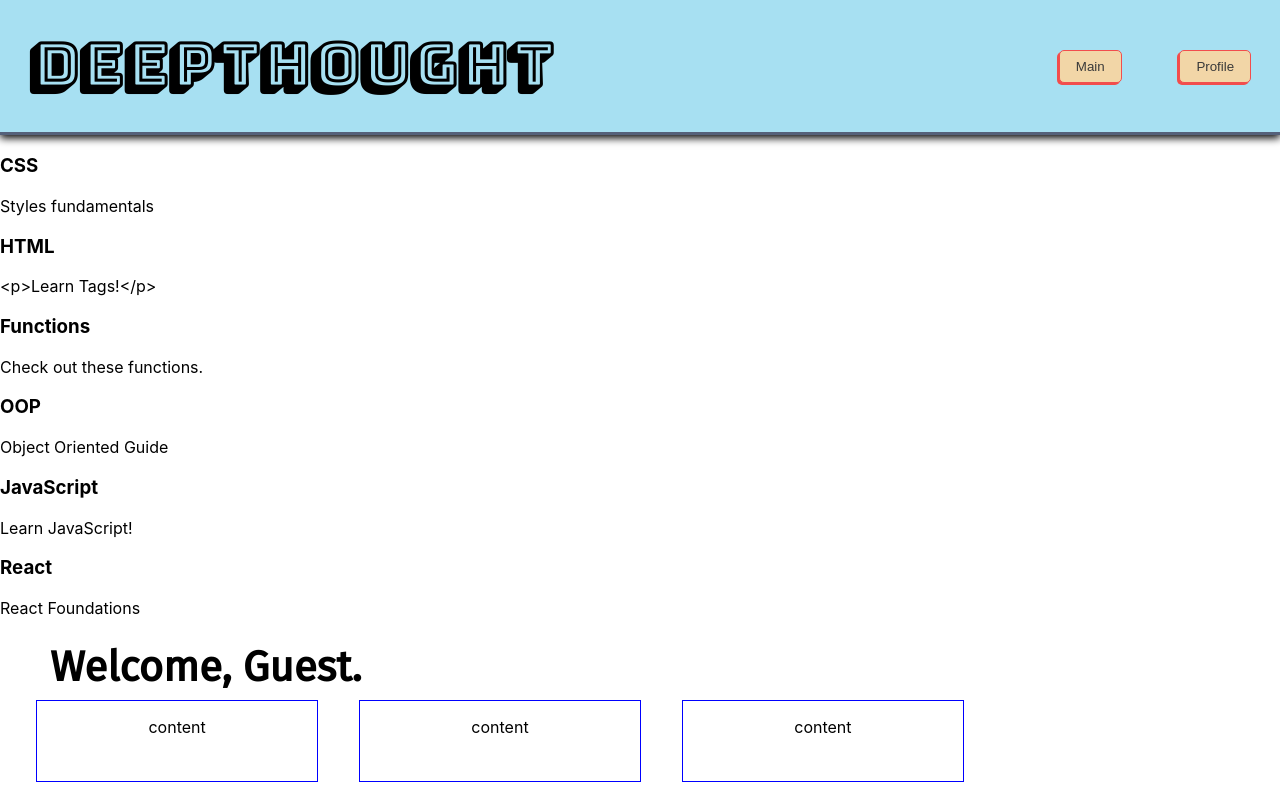
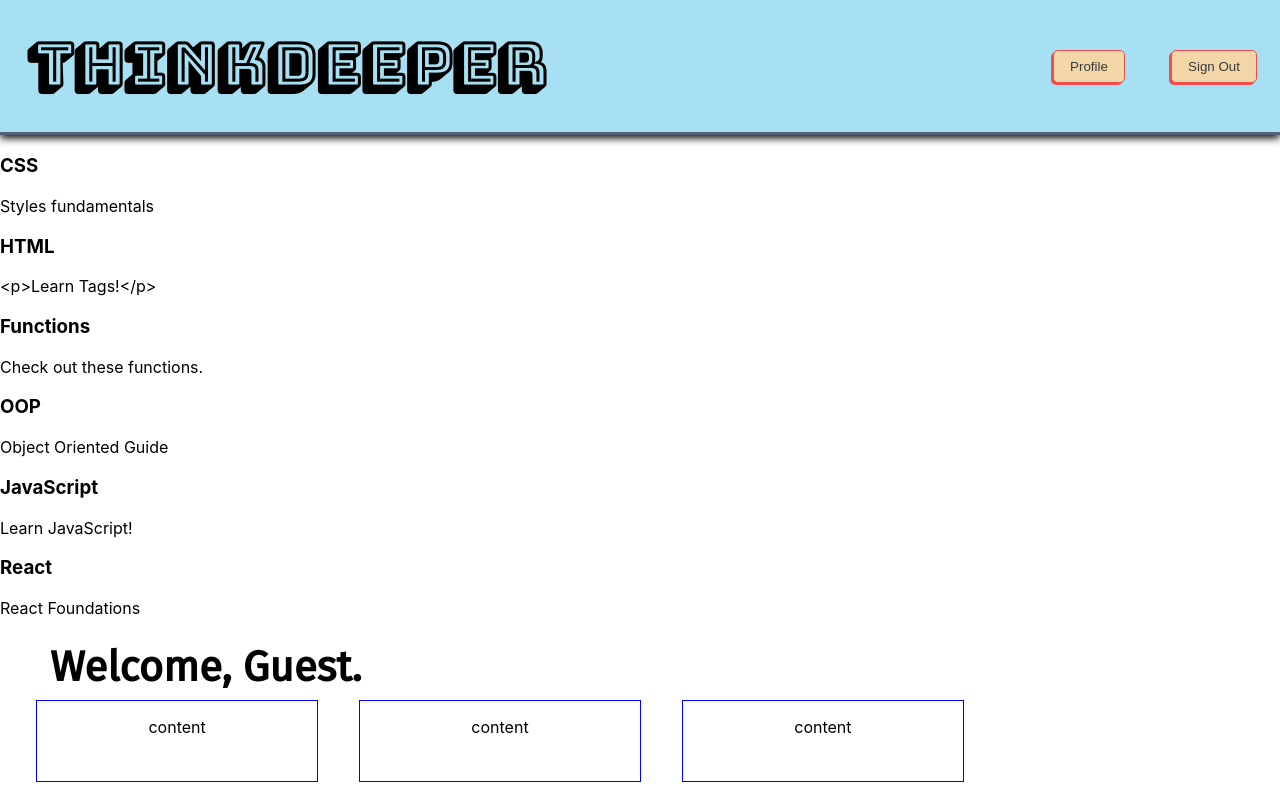
Before and after one commit to KevinKra/DeepThought, a React (Create React App) app: page / in a window 1280 px wide. Built offline with nearby package versions, Linux system fonts and the light colour scheme.

Commit message:
Change button labels

```diff
--- a/src/components/NavBar.js
+++ b/src/components/NavBar.js
@@ -4,14 +4,14 @@ class NavBar extends React.Component {
   render() {
     return (
       <header className="navBar">
-        <h1 className="mainHeader">DeepThought</h1>
+        <h1 className="mainHeader">ThinkDeeper</h1>
         <div className="navLinks">
           {/* conditional main button */}
           <button className="btn">
-            <a href="">Main</a>
+            <a href="">Profile</a>
           </button>
           <button className="btn">
-            <a href="">Profile</a>
+            <a href="">Sign Out</a>
           </button>
         </div>
       </header>
```
